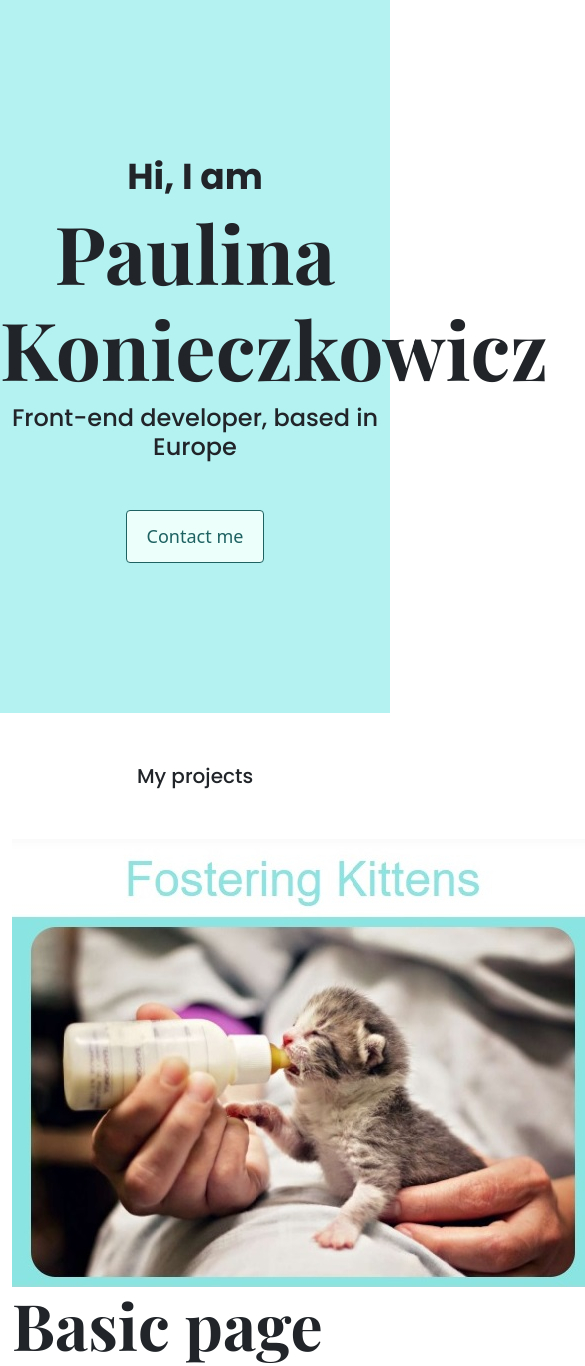
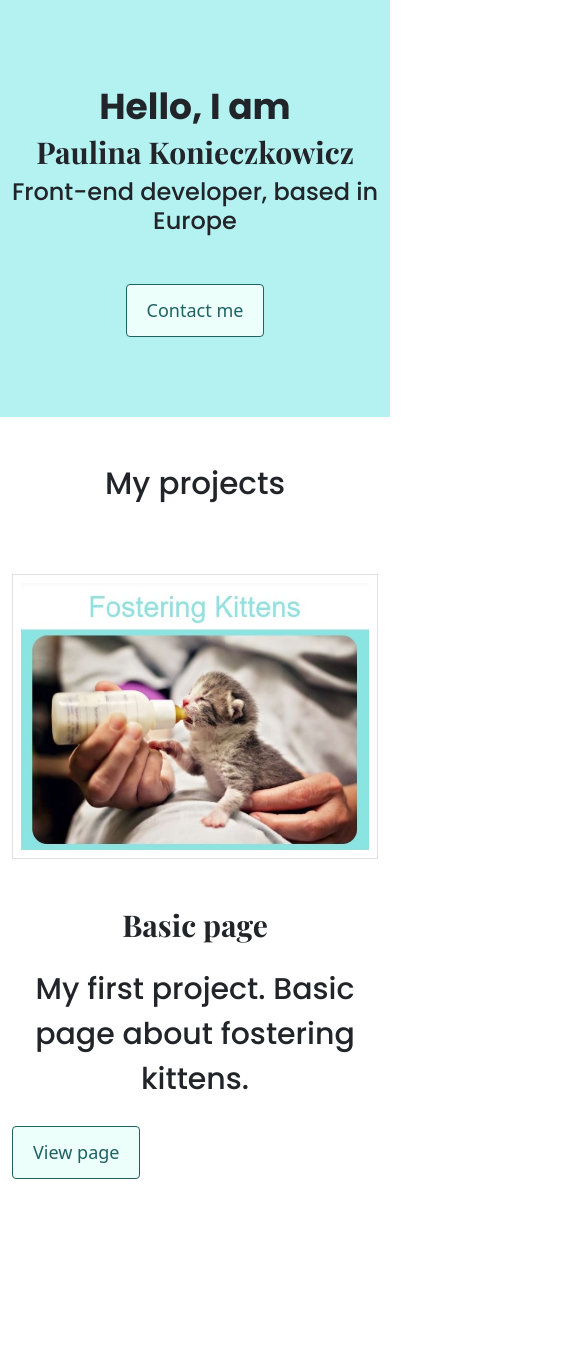
Before and after one commit to covicz/portfolio-project, a plain HTML site: page index.html in a window 390 px wide. Shown: the top 1366 px of the page, 585 px wide, since content can reach past the window. After the commit the page ends 1179 px from the top, so only its background shows below. Drawn offline with nearby package versions, Linux system fonts and the light colour scheme.

Commit message:
added images and media query

```diff
--- a/index.html
+++ b/index.html
@@ -30,22 +30,25 @@
   </head>
   <body>
     <div class="hero">
-      <p>Hi, I am</p>
+      <p>Hello, I am</p>
       <h1>Paulina Konieczkowicz</h1>
       <h2 class="mb-4">Front-end developer, based in Europe</h2>
       <div>
         <a href="#" class="btn btn-info btn-outline-light mt-4">Contact me</a>
       </div>
     </div>
-    <p class="text-center m-5">My projects</p>
+    <p class="display-5 text-center m-5">My projects</p>
     <div class="container">
       <div class="row">
         <div class="col-md-6">
-          <img src="images/kittens.jpg" />
+          <img
+            src="images/kittens.png"
+            class="img-fluid p-2 mb-4 mt-4 border"
+          />
         </div>
 
         <div class="col-md-6">
-          <h2 class="mb-4">Basic page</h2>
+          <h2 class="mb-4 mt-4">Basic page</h2>
           <p class="mb-4">
             My first project. Basic page about fostering kittens.
           </p>
--- a/styles/portfolio.css
+++ b/styles/portfolio.css
@@ -46,3 +46,16 @@
        line-height: 27px;
        padding:12px 20px;
 }
+
+
+@media (max-width: 576px) {
+
+h1,
+h2,
+p {
+font-size: 30px;
+text-align: center;
+}
+.hero{
+  padding: 80px 0;
+}}
```
Also changed, not shown: images/kittens.jpg (deleted), images/kittens.png (added), images/weather app.jpg (deleted), images/weather.png (added).
